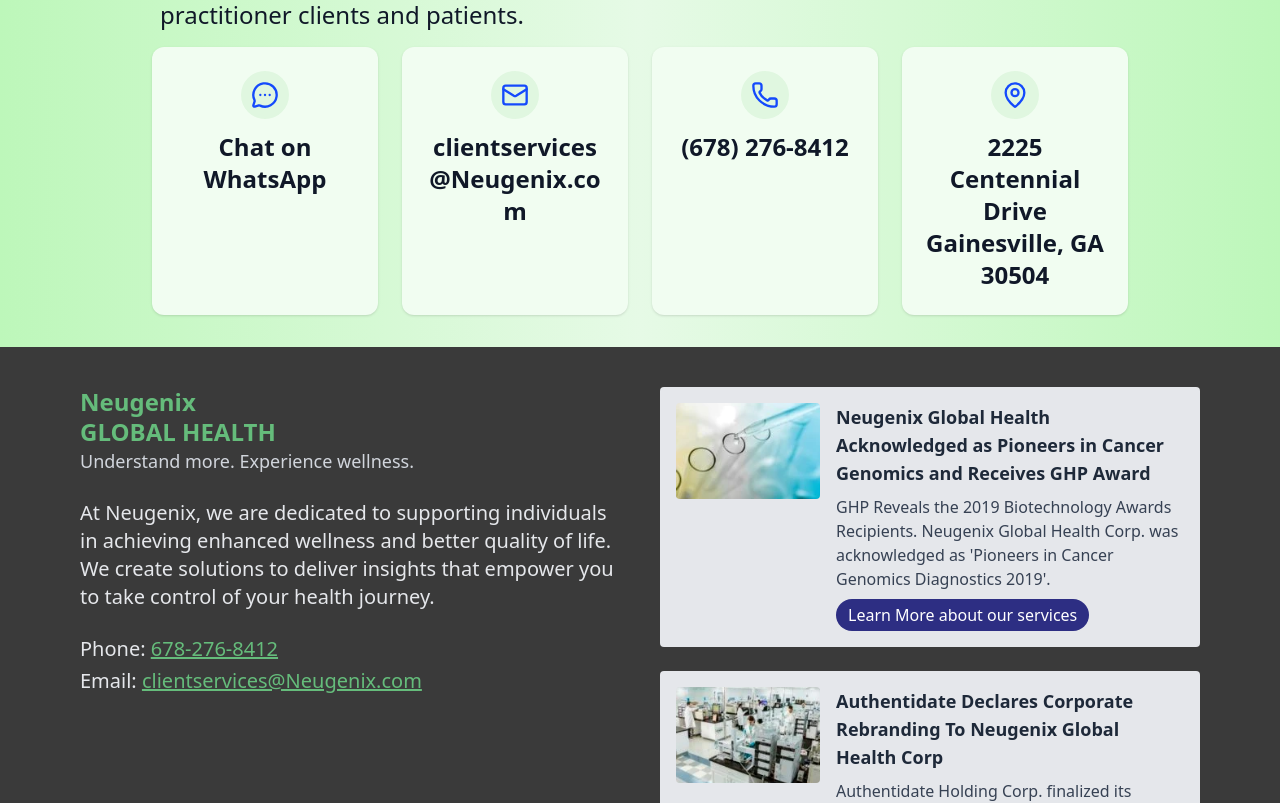
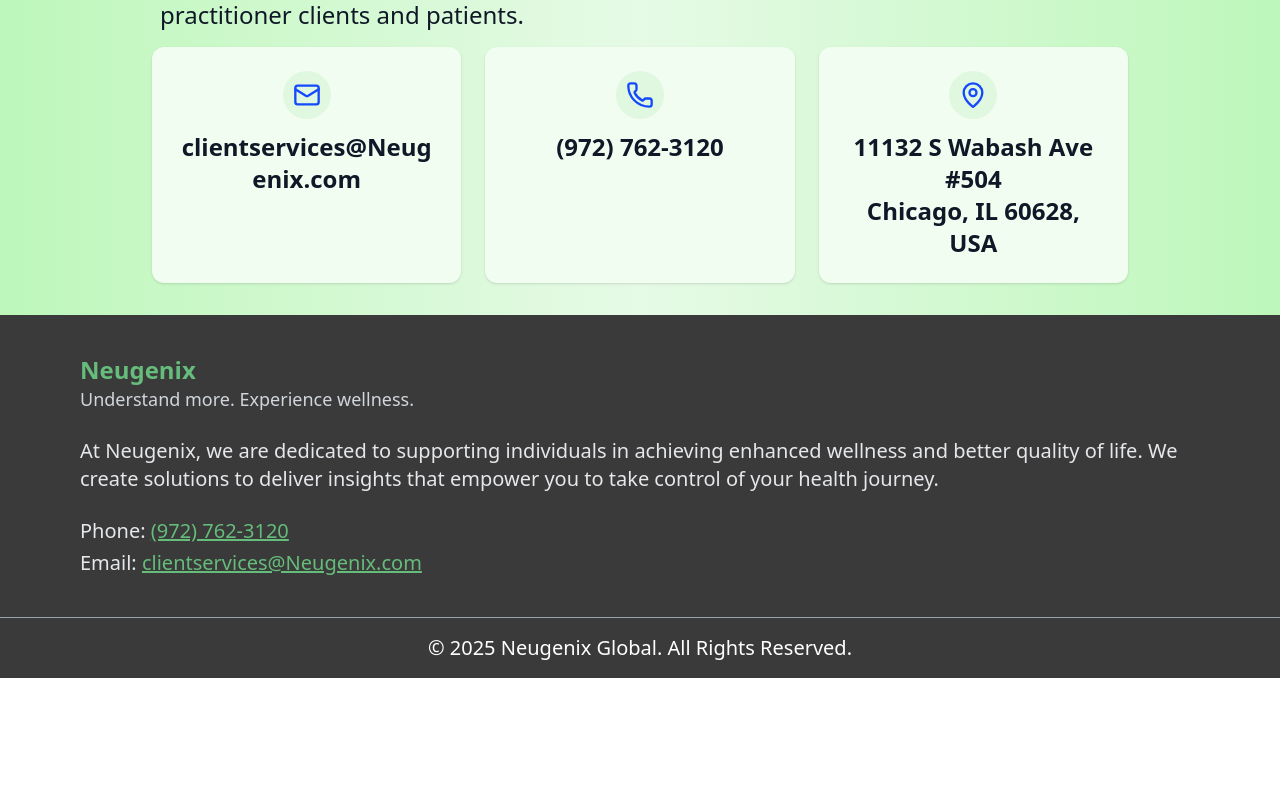
Before and after one commit to VectorSoftDemo/neygenix, a Next.js app: page /contact in a window 1280 px wide. Shown: the part 1207-2010 px from the top of the page. After the commit the page ends 1885 px from the top, so only its background shows below. Built offline with nearby package versions, Linux system fonts and the light colour scheme.

Commit message:
image fixes

```diff
--- a/src/app/careers/page.tsx
+++ b/src/app/careers/page.tsx
@@ -123,7 +123,7 @@
                     <div className="flex justify-center md:justify-start">
                         <Link
                             href="/contact"
-                            className="mt-2 px-6 py-2 text-base sm:text-lg font-semibold bg-[#144afc] text-white border-2 border-[#46A941] rounded-3xl shadow hover:bg-[#46A941] transition-colors duration-200 flex items-center justify-center"
+                            className="mt-2 px-6 py-2 text-base sm:text-lg font-semibold bg-[#144afc] text-white rounded-3xl shadow hover:bg-[#46A941] transition-colors duration-200 flex items-center justify-center"
                         >
                             View Opportunities
                         </Link>
--- a/src/app/contact/page.tsx
+++ b/src/app/contact/page.tsx
@@ -37,9 +37,9 @@
                     we endeavor to create a beneficial impact in the lives of our medical practitioner clients and patients.
                 </p>
 
-                <div className="grid grid-cols-2 xs:grid-cols-2 lg:grid-cols-4 gap-3 md:gap-6 mt-2">
+                <div className="grid grid-cols-2 xs:grid-cols-2 lg:grid-cols-3 gap-3 md:gap-6 mt-2">
                     {/* WhatsApp */}
-                    <a
+                    {/* <a
                         href="https://wa.me/6782768412"
                         target="_blank"
                         rel="noopener noreferrer"
@@ -53,7 +53,7 @@
                         <span className="text-gray-900 font-semibold text-xs sm:text-lg md:text-xl xl:text-2xl hover:underline text-center">
                             Chat on WhatsApp
                         </span>
-                    </a>
+                    </a> */}
 
                     {/* Email */}
                     <a
@@ -72,7 +72,7 @@
 
                     {/* Phone */}
                     <a
-                        href="tel:6782768412"
+                        href="tel:9727623120"
                         className="flex flex-col items-center bg-[#f1fdf1] p-3 sm:p-6 rounded-xl shadow transition hover:shadow-lg hover:bg-[#e6fbe6] cursor-pointer focus:outline-none w-full"
                         tabIndex={0}
                         aria-label="Call Phone"
@@ -81,13 +81,13 @@
                             <Phone className="text-[#144afc] w-5 h-5 sm:w-7 sm:h-7" />
                         </div>
                         <span className="text-gray-900 font-semibold text-xs sm:text-lg md:text-xl xl:text-2xl hover:underline text-center">
-                            (678) 276-8412
+                            (972) 762-3120
                         </span>
                     </a>
 
                     {/* Address */}
                     <a
-                        href="https://www.google.com/maps/search/?api=1&query=2225+Centennial+Drive+Gainesville+GA+30504"
+                        href="https://www.google.com/maps/search/?api=1&query=11132+S+Wabash+Ave+%23504,+Chicago,+IL+60628,+USA"
                         target="_blank"
                         rel="noopener noreferrer"
                         className="flex flex-col items-center bg-[#f1fdf1] p-3 sm:p-6 rounded-xl shadow transition hover:shadow-lg hover:bg-[#e6fbe6] cursor-pointer focus:outline-none w-full"
@@ -98,8 +98,8 @@
                             <MapPin className="text-[#144afc] w-5 h-5 sm:w-7 sm:h-7" />
                         </div>
                         <span className="text-gray-900 font-semibold text-xs sm:text-lg md:text-xl xl:text-2xl text-center">
-                            2225 Centennial Drive<br />
-                            Gainesville, GA 30504
+                            11132 S Wabash Ave #504<br />
+                            Chicago, IL 60628, USA
                         </span>
                     </a>
                 </div>
--- a/src/app/page.tsx
+++ b/src/app/page.tsx
@@ -155,7 +155,7 @@
 
       {/* Services Section */}
       <article className="w-full bg-[#EFEFEF] px-2 py-6 xs:px-3 sm:px-4 md:px-8">
-        <div className="max-w-full mx-auto grid grid-cols-1 gap-6 xs:gap-8 sm:grid-cols-2 xl:grid-cols-3 md:gap-8 xl:gap-10 px-0 xs:px-2 sm:px-0">
+        <div className="max-w-full mx-auto lg:mx-40 grid grid-cols-1 gap-6 xs:gap-8 sm:grid-cols-2 xl:grid-cols-2 md:gap-8 xl:gap-10 px-0 xs:px-2 sm:px-0">
           {[
             {
               title: "Pharmacogenomics Testing",
@@ -331,14 +331,12 @@
 
 
       {/* Blog & Contact Section */}
-      <section className="flex flex-col bg-white xl:flex-row justify-around items-center w-full sm:px-4 md:px-8 py-8 gap-8 xl:gap-12 px-4 xl:px-20">
-        {/* Blog Section */}
-        <div className="flex flex-col gap-4 w-full">
+      {/* <section className="flex flex-col bg-white xl:flex-row justify-around items-center w-full sm:px-4 md:px-8 py-8 gap-8 xl:gap-12 px-4 xl:px-20">
+        <article className="flex flex-col gap-4 w-full">
           <h2 className="text-xl sm:text-2xl md:text-3xl xl:text-5xl text-[#144afc] py-2 sm:py-4 font-medium text-center xl:text-left">
             Latest Blogs
           </h2>
           <div className="flex flex-col gap-3">
-            {/* Responsive images: stack vertically on mobile, row on sm+ */}
             <div className="flex flex-col sm:flex-row flex-wrap gap-3 w-full">
               {[
                 { src: "/Home/b1.webp", label: "Necessity" },
@@ -369,21 +367,23 @@
             </div>
           </div>
           <div className="flex justify-center xl:justify-start mt-2">
-            {/* <Link
+            <Link
               href="/blog"
               className="bg-[#424492] text-white px-5 py-2 rounded-md font-semibold w-fit text-base sm:text-lg md:text-xl xl:text-2xl hover:bg-[#35356e] transition-colors"
             >
               Read More Blogs
-            </Link> */}
+            </Link>
           </div>
-        </div>
+        </article>
 
-        {/* Contact Section */}
-        <div className="w-full mt-8 xl:mt-0">
-          <ContactDetails />
-        </div>
+
+      </section> */}
+
+
+      {/* Contact Section */}
+      <section className="w-full p-1 xl:mt-0 bg-white">
+        <ContactDetails />
       </section>
-
 
     </main>
 
--- a/src/components/Footer.tsx
+++ b/src/components/Footer.tsx
@@ -11,7 +11,8 @@
               {/* <img src="/globe.svg" alt="Logo" className="h-14" /> */}
               <div>
                 <p className="text-lg sm:text-2xl xl:text-2xl font-bold text-[#65bc7b] leading-tight">
-                  Neugenix<br />GLOBAL HEALTH
+                  Neugenix
+                  {/* <br />GLOBAL HEALTH */}
                 </p>
                 <p className="text-xs sm:text-sm xl:text-lg text-gray-300 font-light">
                   Understand more. Experience wellness.
@@ -28,10 +29,10 @@
               <p className="text-xs sm:text-base xl:text-xl text-gray-200">
                 Phone:{" "}
                 <a
-                  href="tel:6782768412"
+                  href="tel:9727623120"
                   className="text-[#65bc7b] underline hover:text-[#4a9e5e] transition-colors"
                 >
-                  678-276-8412
+                  (972) 762-3120
                 </a>
               </p>
               <p className="text-xs sm:text-base xl:text-xl text-gray-200">
@@ -47,7 +48,7 @@
           </div>
 
           {/* Right: News Section */}
-          <div className="flex-1 min-w-0 flex flex-col gap-4 sm:gap-6">
+          {/* <div className="flex-1 min-w-0 flex flex-col gap-4 sm:gap-6">
             <NewsItem
               img="Footer/f1.webp"
               title="Neugenix Global Health Acknowledged as Pioneers in Cancer Genomics and Receives GHP Award"
@@ -57,15 +58,16 @@
               img="Footer/f2.webp"
               title="Authentidate Declares Corporate Rebranding To Neugenix Global Health Corp"
               summary="Authentidate Holding Corp. finalized its rebranding to Neugenix Global Health Corp. New trading symbol AGHC is now active."
-            />
+            /> */}
             {/* <div className="flex flex-wrap items-center justify-center gap-2 bg-white bg-opacity-10 rounded p-4">
               <span className="text-xl text-gray-300 text-center">
                 For all of your medical and diagnostic testing requirements, trust
               </span>
               <span className="text-3xl font-bold text-[#2d2e83]">NuegenixSure</span>
               <span className="text-xl text-gray-300">™</span>
+            </div>
             </div> */}
-          </div>
+
         </div>
       </div>
 
```
